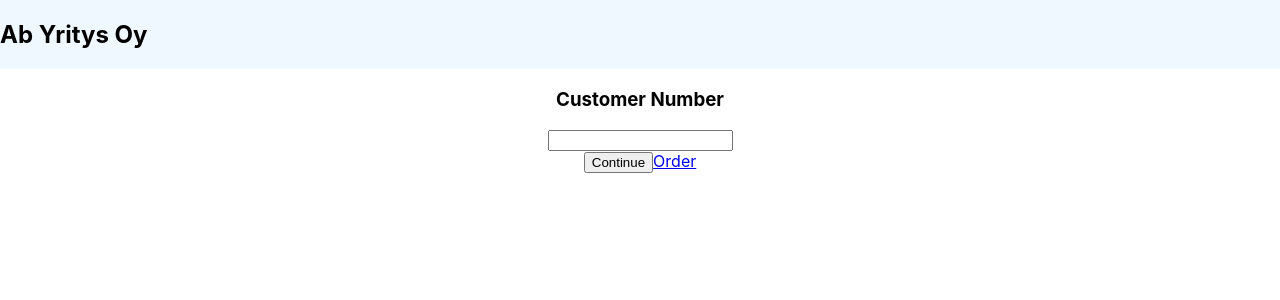
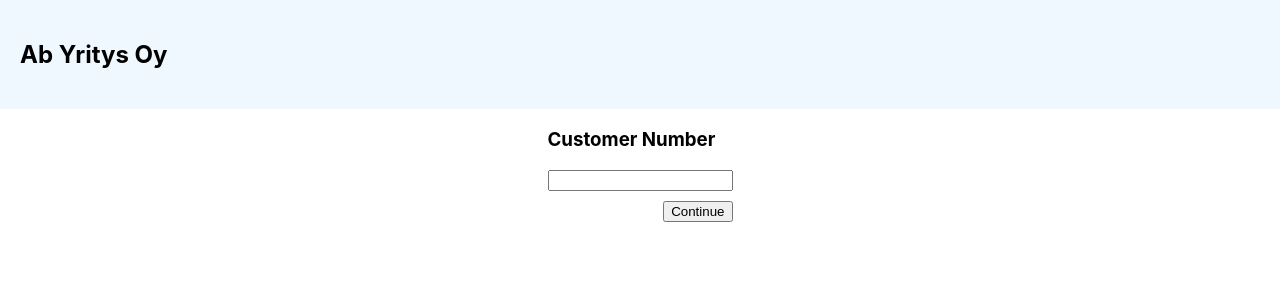
Before and after one commit to Luukalindgren/Bakery_website_react, a React (Create React App) app: page / in a window 1280 px wide. Shown: the top 300 px of the page. Built offline with nearby package versions, Linux system fonts and the light colour scheme; the HTML template or start-up script is replaced by a standard one.

Commit message:
Header and Landing page done

```diff
--- a/src/App.css
+++ b/src/App.css
@@ -1,13 +1,16 @@
-.App-header {
 
+.Landing-main {
+  display: flex;
+  justify-content: center;
 }
 
-.App-main {
-  text-align: center;
+.Landing-main-form button {
+  margin-top: 10px;
+  float: right;
 }
 
 
-.Order-header, .App-header {
+.Order-header, .Landing-header {
   display: flex;
   background-color: aliceblue;
 }
--- a/src/App.js
+++ b/src/App.js
@@ -1,16 +1,16 @@
 import './App.css';
-import { BrowserRouter as Router, Routes, Route } from "react-router-dom";
-import Home from './pages/landing';
+import { BrowserRouter, Routes, Route } from "react-router-dom";
+import Landing from './pages/landing';
 import Order from './pages/order';
 
 function App() {
   return (
-    <Router>
+    <BrowserRouter>
       <Routes>
-        <Route path="/" element={<Home />} />
+        <Route path="/" element={<Landing />} />
         <Route path="/order" element={<Order />} />
       </Routes>
-    </Router>
+    </BrowserRouter>
   );
 }
 
--- a/src/pages/landing.js
+++ b/src/pages/landing.js
@@ -1,21 +1,39 @@
-import React from "react";
-import { BrowserRouter as Router, Link } from "react-router-dom";
+import React, { useState } from "react";
+import { useNavigate } from "react-router-dom";
 
-const Home = () => {
+function Landing() {
+
+    const [customerNumber, setCustomerNumber] = useState('');
+
+    //Sulavaan sivunvaihtoon, koska windows.location.href lataa turhaan sivun uudestaan
+    const navigate = useNavigate();
+
+    function handleContinue() {
+        if(customerNumber === "123456") {
+            navigate("/order");
+            console.log("Welcome 123456");
+        }
+        else alert('Please enter correct customer number');
+        }
+
+
     return (
-        <div className="App">
-            <header className="App-header">
-                <h2>Ab Yritys Oy</h2>
+        <div className="Landing">
+            <header className="Landing-header">
+                <div className='header'>
+                    <h2>Ab Yritys Oy</h2>
+                </div>
             </header>
-            <div className='App-main'>
-                <h3>Customer Number</h3>
-                <input type="text" name="customerNumber" />
-                <br/>
-                <button type="button" >Continue</button>
-                <Link to="/order">Order</Link>
+            <div className='Landing-main'>
+                <div className='Landing-main-form'>
+                    <h3>Customer Number</h3>
+                    <input type="text" name="customerNumber" value={customerNumber} onChange={(e) => setCustomerNumber(e.target.value)} />
+                    <br/>
+                    <button type="submit" onClick={handleContinue} >Continue</button>
+                </div>
             </div>
         </div>
     );
 };
 
-export default Home;
+export default Landing;
```
